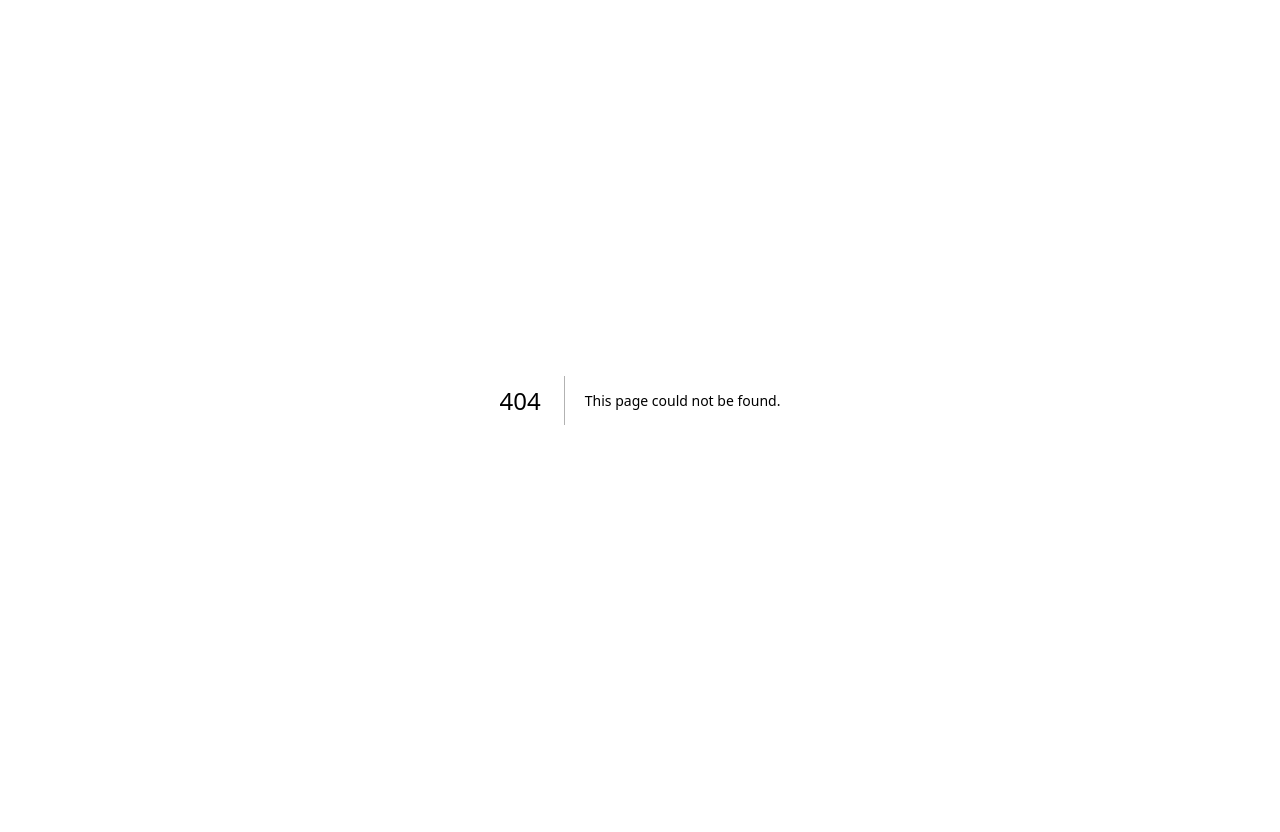
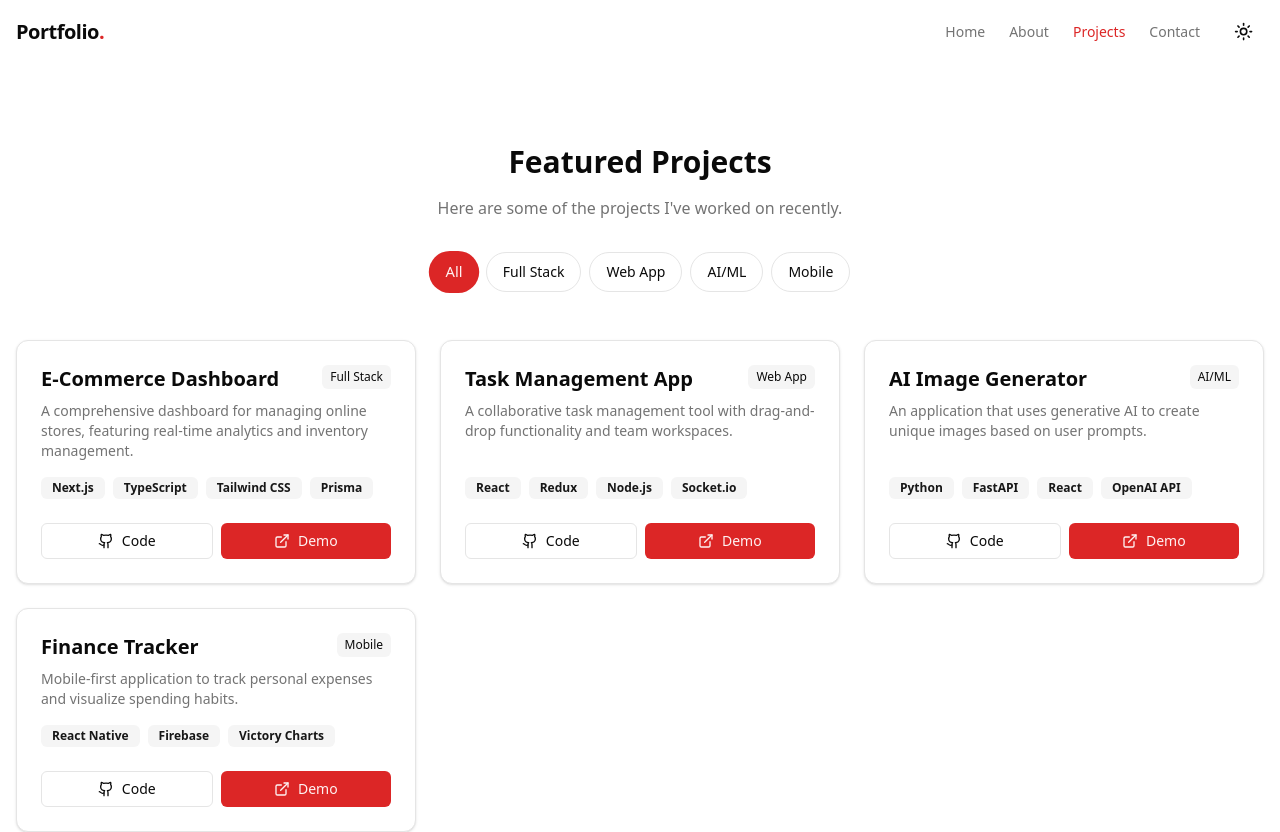
Before and after one commit to mokwathedeveloper/personal-websitedev, a Next.js app: page /projects in a window 1280 px wide. Before the commit this address had no page. Shown: the top 832 px of the page. Before the commit the page ends 800 px from the top, so only its background shows below. Built offline with nearby package versions, Linux system fonts and the light colour scheme.

Commit message:
refactor: restructure into multi-page application with persistent layout

```diff
--- /dev/null
+++ b/src/app/about/page.tsx
@@ -0,0 +1,14 @@
+import { About as AboutSection } from "@/app/(sections)/about"
+
+export const metadata = {
+  title: "About | Your Portfolio",
+  description: "Learn more about my background and skills",
+}
+
+export default function AboutPage() {
+  return (
+    <main className="pt-16 min-h-screen">
+      <AboutSection />
+    </main>
+  )
+}
--- /dev/null
+++ b/src/app/contact/page.tsx
@@ -0,0 +1,14 @@
+import { Contact as ContactSection } from "@/app/(sections)/contact"
+
+export const metadata = {
+  title: "Contact | Your Portfolio",
+  description: "Get in touch with me",
+}
+
+export default function ContactPage() {
+  return (
+    <main className="pt-16 min-h-screen">
+      <ContactSection />
+    </main>
+  )
+}
--- a/src/app/layout.tsx
+++ b/src/app/layout.tsx
@@ -2,6 +2,7 @@ import type { Metadata, Viewport } from 'next';
 import { Inter, Sora, Roboto_Mono } from 'next/font/google';
 import { ThemeProvider } from '@/components/theme-provider';
 import { Toaster } from '@/components/ui/toaster';
+import { Navbar } from '@/components/navbar';
 import { cn } from '@/lib/utils';
 import './globals.css';
 
@@ -62,7 +63,7 @@ export default function RootLayout({
     <html lang="en" suppressHydrationWarning>
       <body
         className={cn(
-          'min-h-screen bg-background font-sans antialiased',
+          'min-h-screen bg-background font-sans antialiased flex flex-col',
           inter.variable,
           sora.variable,
           robotoMono.variable
@@ -74,7 +75,13 @@ export default function RootLayout({
           enableSystem
           disableTransitionOnChange
         >
-          {children}
+          <Navbar />
+          <div className="flex-grow">
+            {children}
+          </div>
+          <footer className="py-6 text-center text-sm text-muted-foreground border-t">
+            <p>© {new Date().getFullYear()} Your Name. All rights reserved.</p>
+          </footer>
           <Toaster />
         </ThemeProvider>
       </body>
--- a/src/app/page.tsx
+++ b/src/app/page.tsx
@@ -1,21 +1,9 @@
-import { Navbar } from "@/components/navbar"
 import { Hero } from "./(sections)/hero"
-import { About } from "./(sections)/about"
-import { Projects } from "./(sections)/projects"
-import { Contact } from "./(sections)/contact"
 
 export default function Home() {
   return (
-    <main className="relative min-h-screen">
-      <Navbar />
+    <main className="min-h-screen">
       <Hero />
-      <About />
-      <Projects />
-      <Contact />
-
-      <footer className="py-6 text-center text-sm text-muted-foreground border-t">
-        <p>© {new Date().getFullYear()} Your Name. All rights reserved.</p>
-      </footer>
     </main>
   )
 }
--- /dev/null
+++ b/src/app/projects/page.tsx
@@ -0,0 +1,14 @@
+import { Projects as ProjectsSection } from "@/app/(sections)/projects"
+
+export const metadata = {
+  title: "Projects | Your Portfolio",
+  description: "Check out my latest work",
+}
+
+export default function ProjectsPage() {
+  return (
+    <main className="pt-16 min-h-screen">
+      <ProjectsSection />
+    </main>
+  )
+}
--- a/src/components/navbar.tsx
+++ b/src/components/navbar.tsx
@@ -2,13 +2,14 @@
 
 import * as React from "react"
 import Link from "next/link"
-import { motion } from "framer-motion"
+import { usePathname } from "next/navigation"
 import { cn } from "@/lib/utils"
 import { ModeToggle } from "@/components/mode-toggle"
 import { NAV_LINKS } from "@/lib/data"
 
 export function Navbar() {
   const [isScrolled, setIsScrolled] = React.useState(false)
+  const pathname = usePathname()
 
   React.useEffect(() => {
     const handleScroll = () => {
@@ -35,7 +36,10 @@ export function Navbar() {
             <Link
               key={item.name}
               href={item.href}
-              className="text-sm font-medium hover:text-primary transition-colors"
+              className={cn(
+                "text-sm font-medium transition-colors hover:text-primary",
+                pathname === item.href ? "text-primary" : "text-muted-foreground"
+              )}
             >
               {item.name}
             </Link>
--- a/src/lib/data.ts
+++ b/src/lib/data.ts
@@ -14,10 +14,10 @@ export const SITE_CONFIG = {
 };
 
 export const NAV_LINKS = [
-  { name: "Home", href: "#home" },
-  { name: "About", href: "#about" },
-  { name: "Projects", href: "#projects" },
-  { name: "Contact", href: "#contact" },
+  { name: "Home", href: "/" },
+  { name: "About", href: "/about" },
+  { name: "Projects", href: "/projects" },
+  { name: "Contact", href: "/contact" },
 ];
 
 export const SKILLS = [
```
